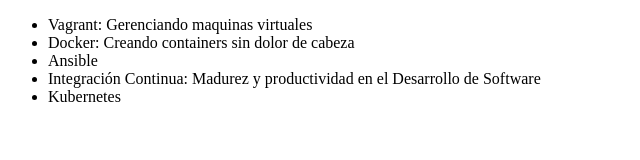
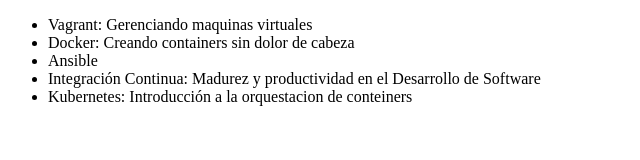
Before and after one commit to francisco0816/alura-git, a plain HTML site: page index.html in a window 1280 px wide. Shown: the whole page, without its empty margins (0-640 px from the left). Drawn offline with Linux system fonts and the light colour scheme.

Commit message:
Modificando el nombre del cursor de kubernetes

```diff
--- a/index.html
+++ b/index.html
@@ -10,7 +10,7 @@
          <li> Docker: Creando containers sin dolor de cabeza </li>
          <li> Ansible </li>
          <li> Integración Continua: Madurez y productividad en el Desarrollo de Software </li>
-         <li>Kubernetes</li>
+         <li>Kubernetes: Introducción a la orquestacion de conteiners</li>
      </ul>
 </body>
 </html>
```
